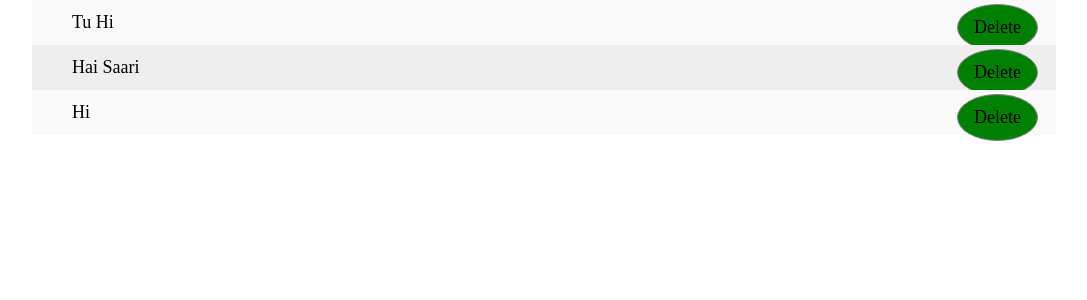
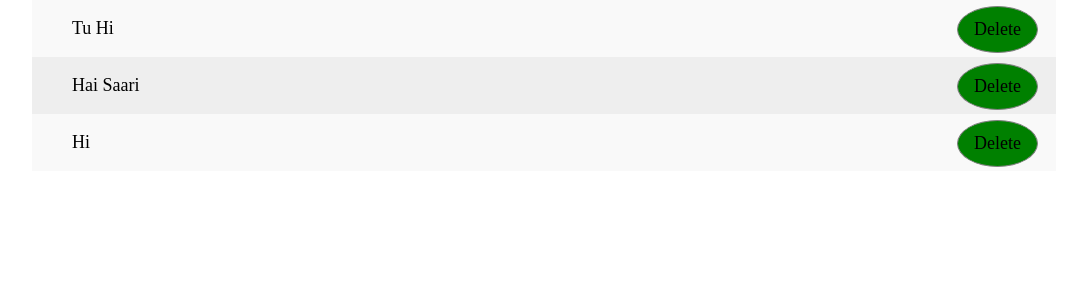
Before and after one commit to stalord63/Django_Todo_App, a Django app: page / in a window 1280 px wide. Shown: the part 139-439 px from the top of the page, without its empty margins (96-1183 px from the left). Run offline with Django 4.2, Linux system fonts and the light colour scheme; data comes from the database, SQL or seed files in the repository; both versions use the stored data as it was after the commit.

Commit message:
changes in css

```diff
--- a/templates/index.html
+++ b/templates/index.html
@@ -26,7 +26,7 @@ ul {
 ul li {
   cursor: pointer;
   position: relative;
-  padding: 12px 8px 12px 40px;
+  padding: 18px 8px 18px 40px;
   list-style-type: none;
   background: #eee;
   font-size: 18px;
@@ -72,7 +72,7 @@ ul li.checked::before {
 
 /* Style the close button */
 .close {
-    margin: 4px 18px;
+    margin: 6px 18px;
     background-color: green;
     border: 1px solid grey;
     position: absolute;
```
Also changed, not shown: db.sqlite3.
